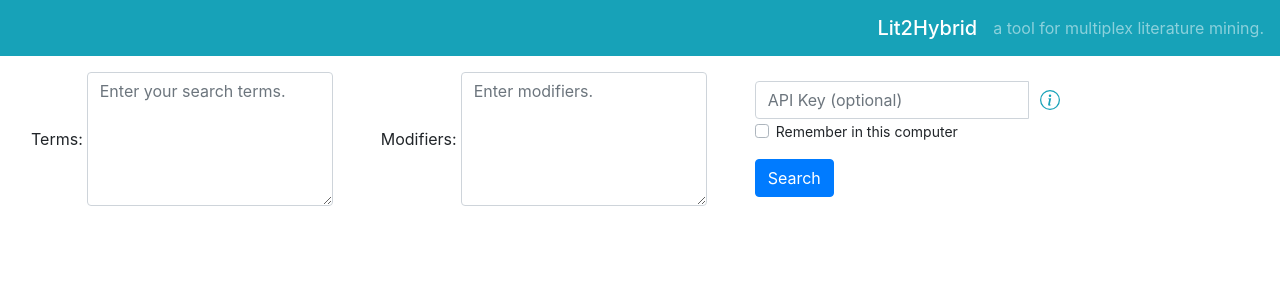
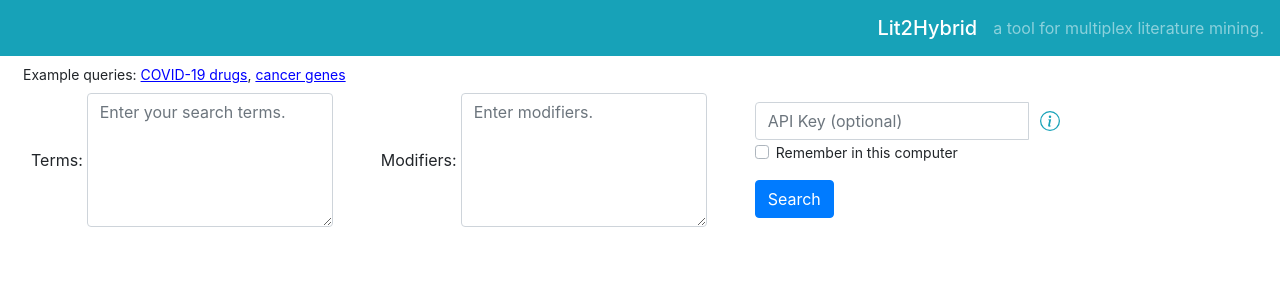
Before and after one commit to SuLab/Lit2Hybrid, a Vue app: page / in a window 1280 px wide. Shown: the top 300 px of the page. Built offline with nearby package versions, Linux system fonts and the light colour scheme.

Commit message:
Add example queries #10

```diff
--- a/src/components/Grid.vue
+++ b/src/components/Grid.vue
@@ -64,6 +64,7 @@
     return {
       terms: [],
       modifiers: [],
+      func: [],
       apiKey: null,
       modalColumns: "",
       modalRows: "",
@@ -227,17 +228,17 @@
     },
 
     cancelPending: function(func) {
-      if (!this.cancelAsync) {
-        this.wait(func);
-      }
+      this.func.push(func);
+      if (this.func.length == 1) this.wait();
     },
 
-    wait: function(func) {
+    wait: function() {
       if (this.requestQueue.length == 0) {
         console.info("No pending operation(s)");
         this.maxTry = 0;
         this.cancelAsync = false;
-        func();
+
+        while (this.func.length) this.func.shift()();
       } else {
         if (++this.maxTry == 30) {
           console.error("Unknown error has occured.");
@@ -252,7 +253,7 @@
           console.info(
             `Attempt ${this.maxTry} to cancel pending operation(s).`
           );
-          setTimeout(this.wait, this.maxTry * 1000, func);
+          setTimeout(this.wait, this.maxTry * 1000);
         }
       }
     },
@@ -297,7 +298,6 @@
         if (this.cancelAsync) this.requestQueue = [];
 
         if (this.requestQueue.length > 0) {
-          console.log("Interval: " + this.requestInterval);
           setTimeout(this.requestAsync, this.requestInterval);
         }
       }
--- a/src/components/Search.vue
+++ b/src/components/Search.vue
@@ -12,7 +12,12 @@
     </b-navbar>
 
     <b-container :style="{ 'top': formY, 'position': 'fixed', 'width': '100%' }">
-      <b-form class="row ml-3 mr-3 mt-3 mb-3 float-left" inline>
+      <div class="example m-2">
+        Example queries:
+        <span class="link" @click="example1()">COVID-19 drugs</span>,
+        <span class="link" @click="example2()">cancer genes</span>
+      </div>
+      <b-form class="row ml-3 mr-3 mb-3 float-left" inline>
         <label class="mr-1">Terms:</label>
         <b-form-textarea
           v-model="terms"
@@ -37,14 +42,13 @@
               <span class="input-group-text">
                 <b-icon-info-circle id="info" variant="info"></b-icon-info-circle>
               </span>
-              <b-popover target="info" triggers="hover focus" placement="rightbottom">
+              <b-popover target="info" triggers="hover focus" placement="right">
                 PubMed restricts users to three queries per second. To increase the rate of PubMed queries, please apply for an API key by following the instructions
                 <a
                   href="https://ncbiinsights.ncbi.nlm.nih.gov/2017/11/02/new-api-keys-for-the-e-utilities/"
                   target="_blank"
                 >
                   here
-                  <br />
                   <br />
                 </a>
               </b-popover>
@@ -61,7 +65,7 @@
         </div>
       </b-form>
     </b-container>
-    <div :style="{ 'padding-top': '234px'}">
+    <div :style="{ 'padding-top': '258px'}">
       <div v-if="errors.length">
         <b>Please correct the following error(s):</b>
         <ul>
@@ -105,6 +109,24 @@
       // let the fixed header and form keep moving on vertical scrolling
       this.formY = (window.scrollY - 56) * -1 + "px";
       this.headerY = window.scrollY * -1 + "px";
+    },
+
+    example1: function() {
+      this.terms = "remdesivir \ndexamethasone \nDanoprevir";
+      this.modifiers = "COVID-19 \nTMPRSS2 \nACE2";
+
+      this.$nextTick(() => {
+        this.search();
+      });
+    },
+
+    example2: function() {
+      this.terms = "BRCA1 \nKRAS \nIDH1";
+      this.modifiers = "breast cancer \ncolon cancer \ngliblastoma";
+
+      this.$nextTick(() => {
+        this.search();
+      });
     },
 
     validateapiKey: async function() {
@@ -221,4 +243,14 @@
   background-color: white;
   border: none;
 }
+
+.link {
+  color: blue;
+  cursor: pointer;
+  text-decoration: underline;
+}
+
+.example {
+  font-size: 0.875rem;
+}
 </style>
```
